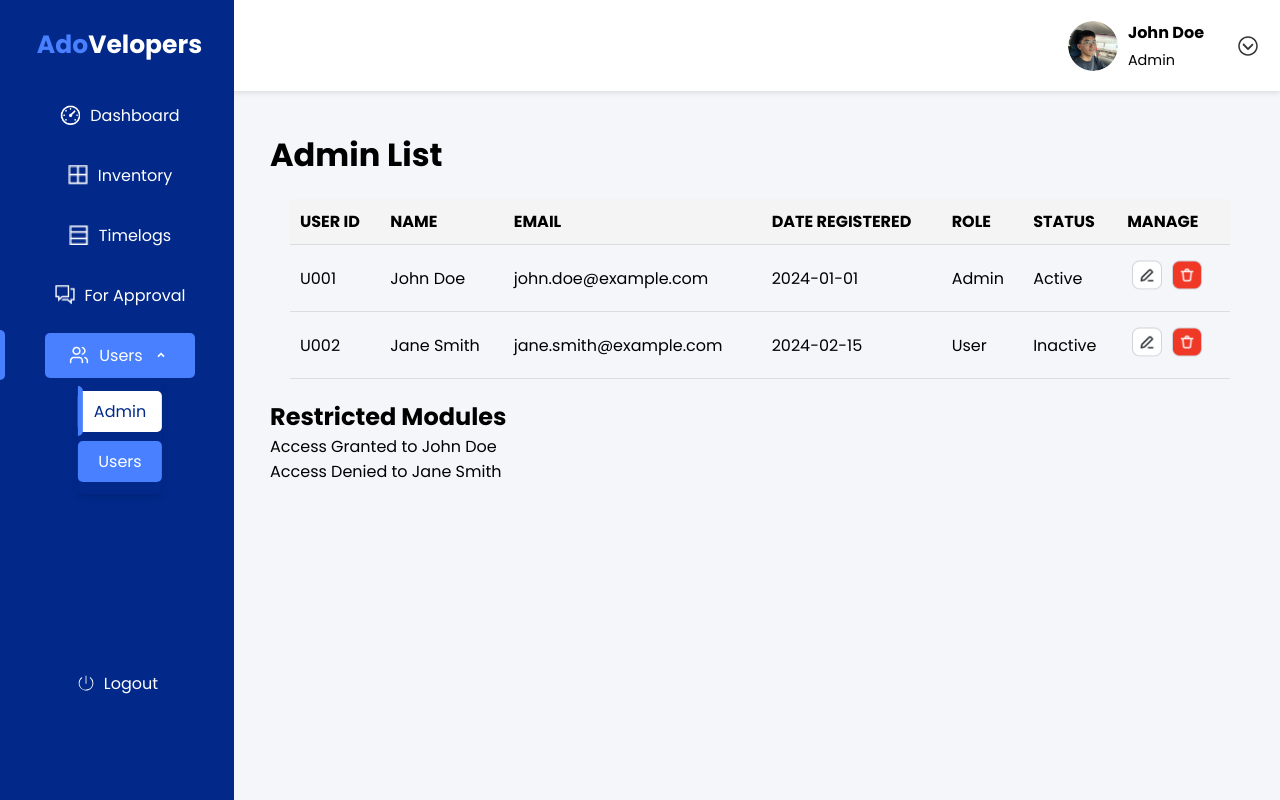
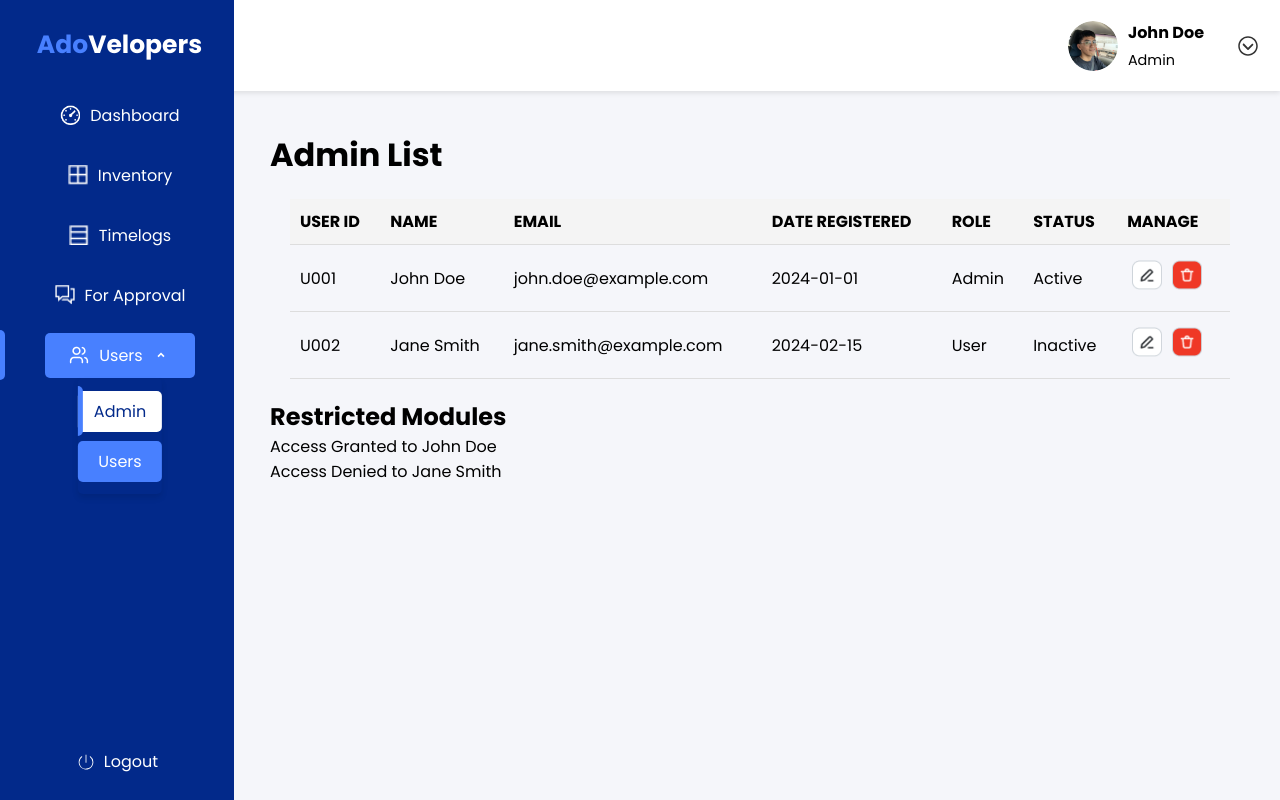
Before and after one commit to AdoVelopers/Adovelopers-Doorlock-Systems-Dashboard, a React (Vite) app: page /admin in a window 1280 px wide. Built offline with nearby package versions, Linux system fonts and the light colour scheme; a web font is replaced by a local one.

Commit message:
fixed logout

```diff
--- a/src/styles/Sidebar.css
+++ b/src/styles/Sidebar.css
@@ -15,6 +15,7 @@
     flex-direction: column;
     height: 100%;
     padding-top: 1.25rem;
+    flex-grow: 1;
 }
 
 .sidebar ul {
@@ -115,7 +116,7 @@
     top: calc(80% + 0.5rem);
     left: 50%;
     transform: translateX(-50%);
-    background-color: #02298A;
+    background-color: #00288f00;
     list-style-type: none;
     padding: 0.5rem 0;
     border-radius: 0.3125rem;
@@ -145,7 +146,7 @@
 
 .sidebar .dropdown li a:hover {
     background-color: #FFFFFF;
-    color: #02298A;
+    color: black;
 }
 
 .sidebar .dropdown li.active a {
@@ -162,10 +163,10 @@
 }
 
 .logout-container {
-    margin-top: 120%;
-    margin-bottom: 1rem;
     display: flex;
     justify-content: center;
+    margin-top: auto;
+    margin-bottom: 1rem;
 }
 
 .logout-btn {
```
